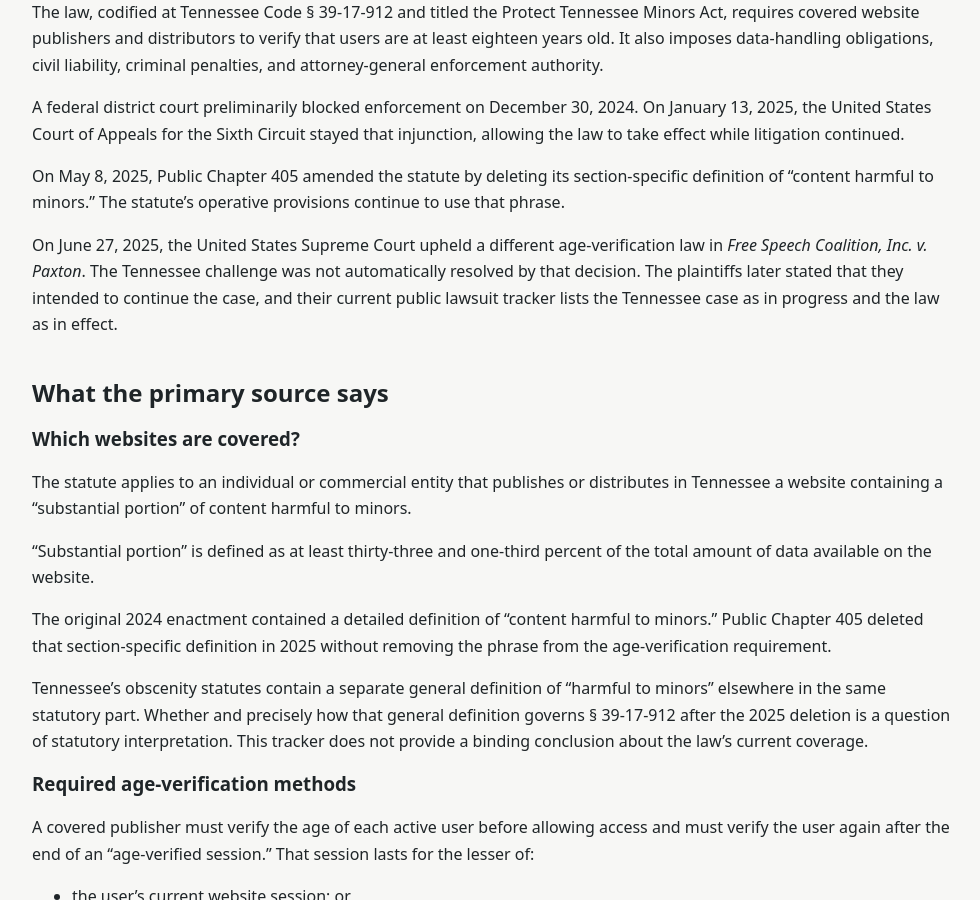
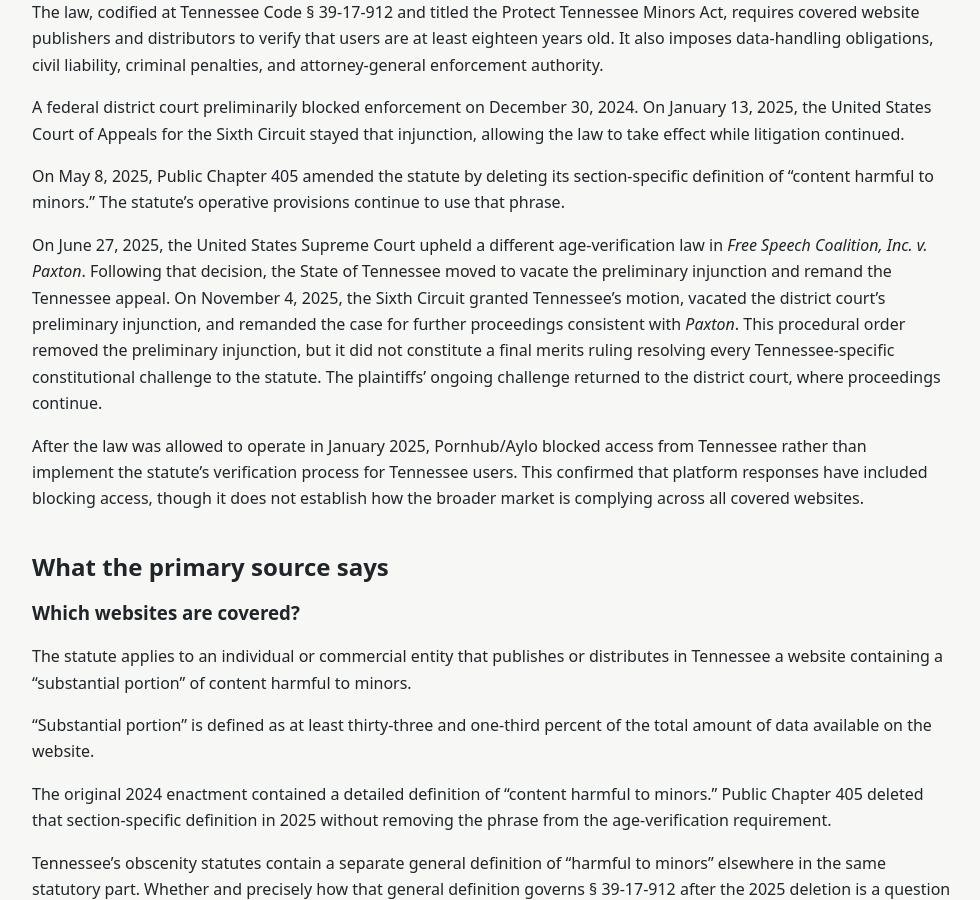
Before and after one commit to madebytommi/tennessee-digital-rights-tracker, a Jekyll site: the page built from _entries/2025-01-01-protect-tennessee-minors-age-verification.md, in a window 1280 px wide and 900 px high, scrolled down 1351 px. Shown: the whole window, without its empty margins (148-1128 px from the left). Built offline with Jekyll 4.4.1, drawn with Linux system fonts in a browser that asks for light colours; some of the changed text lies outside the part shown.

Commit message:
Update Protect Tennessee Minors Act entry with post-Paxton Sixth Circuit vacatur and platform blocking evidence

```diff
--- a/_entries/2025-01-01-protect-tennessee-minors-age-verification.md
+++ b/_entries/2025-01-01-protect-tennessee-minors-age-verification.md
@@ -22,6 +22,8 @@
 revision_history:
   - date: 2026-07-18
     note: "Initial publication based on Public Chapters 1021 and 405, the current statutory history, federal court records, the Supreme Court’s Paxton decision, and publicly available technical and civil-liberties analysis."
+  - date: 2026-08-19
+    note: "Expanded the post-Paxton litigation chronology to incorporate the Sixth Circuit's November 4, 2025 order vacating the preliminary injunction and remanding to the district court, added documented platform-response evidence regarding website blocking, and narrowed the related market-compliance uncertainty."
 ---
 
 ## Research and legal limitations
@@ -45,7 +47,9 @@
 
 On May 8, 2025, Public Chapter 405 amended the statute by deleting its section-specific definition of “content harmful to minors.” The statute’s operative provisions continue to use that phrase.
 
-On June 27, 2025, the United States Supreme Court upheld a different age-verification law in *Free Speech Coalition, Inc. v. Paxton*. The Tennessee challenge was not automatically resolved by that decision. The plaintiffs later stated that they intended to continue the case, and their current public lawsuit tracker lists the Tennessee case as in progress and the law as in effect.
+On June 27, 2025, the United States Supreme Court upheld a different age-verification law in *Free Speech Coalition, Inc. v. Paxton*. Following that decision, the State of Tennessee moved to vacate the preliminary injunction and remand the Tennessee appeal. On November 4, 2025, the Sixth Circuit granted Tennessee’s motion, vacated the district court’s preliminary injunction, and remanded the case for further proceedings consistent with *Paxton*. This procedural order removed the preliminary injunction, but it did not constitute a final merits ruling resolving every Tennessee-specific constitutional challenge to the statute. The plaintiffs’ ongoing challenge returned to the district court, where proceedings continue.
+
+After the law was allowed to operate in January 2025, Pornhub/Aylo blocked access from Tennessee rather than implement the statute’s verification process for Tennessee users. This confirmed that platform responses have included blocking access, though it does not establish how the broader market is complying across all covered websites.
 
 ## What the primary source says
 
@@ -144,7 +148,7 @@
 - They must not retain personally identifying information after access has been granted.
 - The statute creates private civil remedies, attorney-general enforcement authority, and Class C felony exposure for violations of the age-verification or data-handling subsections.
 - Public Chapter 405, effective May 8, 2025, deleted the statute’s section-specific definition of “content harmful to minors.”
-- A district court initially granted a preliminary injunction, but the Sixth Circuit stayed it on January 13, 2025, allowing the law to take effect.
+- A district court initially granted a preliminary injunction on December 30, 2024; the Sixth Circuit stayed it on January 13, 2025; and following the Supreme Court’s *Paxton* decision, the Sixth Circuit vacated the preliminary injunction and remanded the case on November 4, 2025, for further proceedings in the district court.
 - The Supreme Court upheld Texas’s age-verification law in *Free Speech Coalition v. Paxton* on June 27, 2025.
 - The Tennessee plaintiffs’ current public tracker lists their case as in progress and the Tennessee law as in effect.
 
@@ -169,7 +173,7 @@
 - Whether photo matching creates or retains biometric templates under a particular implementation
 - What breach-notification, incident-response, vendor-risk, and insurance requirements apply
 - How often users are actually required to repeat verification under real-world session designs
-- Whether websites are choosing to block Tennessee traffic instead of implementing verification
+- How common blocking, age verification, or other compliance responses are across websites potentially covered by the statute; Pornhub/Aylo has publicly blocked Tennessee access, while compliance practices across the broader market remain unestablished
 - How *Paxton* and the 2025 statutory amendment will ultimately affect the Tennessee lawsuit
 
 The statute’s prohibition on retaining personal information is a meaningful privacy safeguard. Its practical strength depends on system design, data minimization, deletion verification, vendor practices, and enforcement evidence that are not fully visible from the statutory text alone.
@@ -233,14 +237,17 @@
 
 6. [Federal district-court order discussing the preliminary injunction and stay](https://docs.justia.com/cases/federal/district-courts/tennessee/tnwdce/2%3A2024cv02933/104414/55)
 7. [Sixth Circuit docket — Free Speech Coalition, Inc. v. Skrmetti](https://dockets.justia.com/docket/circuit-courts/ca6/24-6158)
-8. [United States Supreme Court — Free Speech Coalition, Inc. v. Paxton, 606 U.S. 461](https://www.supremecourt.gov/opinions/slipopinion/24)
-9. [Free Speech Coalition lawsuit tracker — Tennessee case](https://action.freespeechcoalition.com/age-verification-resources/av-lawsuits/)
+8. [Sixth Circuit order and judgment vacating preliminary injunction and remanding in Free Speech Coalition, Inc. v. Skrmetti, No. 24-6158](https://dockets.justia.com/docket/circuit-courts/ca6/24-6158)
+9. [United States Supreme Court — Free Speech Coalition, Inc. v. Paxton, 606 U.S. 461](https://www.supremecourt.gov/opinions/slipopinion/24)
+10. [Free Speech Coalition lawsuit tracker — Tennessee case](https://action.freespeechcoalition.com/age-verification-resources/av-lawsuits/)
 
 ### Reporting and technical context
 
-10. [Associated Press — district-court ruling and competing arguments](https://apnews.com/article/2fdc2563836315c6d4e8eb4d57ab9913)
-11. [Adequately Tailoring Age Verification Regulations — technical and policy research](https://arxiv.org/abs/2601.20241)
+11. [Associated Press — district-court ruling and competing arguments](https://apnews.com/article/2fdc2563836315c6d4e8eb4d57ab9913)
+12. [Adequately Tailoring Age Verification Regulations — technical and policy research](https://arxiv.org/abs/2601.20241)
+13. [Tennessee Bar Association — Pornhub Blocks Tennessee Users After Court Rules in Favor of Age Verification Law](https://www.tba.org/?pg=LawBlog&blAction=showEntry&blogEntry=99166)
 
 ## Revision history
 
 - **2026-07-18:** Initial publication. Verified enactment and current statutory history, incorporated the 2025 definition amendment, documented the law’s verification and data-handling requirements, reviewed the federal litigation and *Paxton* decision, and recorded unresolved privacy, accessibility, coverage, and enforcement questions.
+- **2026-08-19:** Expanded the post-*Paxton* litigation chronology to incorporate the Sixth Circuit’s November 4, 2025 order vacating the preliminary injunction and remanding to the district court, added documented platform-response evidence regarding website blocking, and narrowed the related market-compliance uncertainty.
```
Also changed, not shown: other parts of _entries/2025-01-01-protect-tennessee-minors-age-verification.md (+1 -1 lines).
